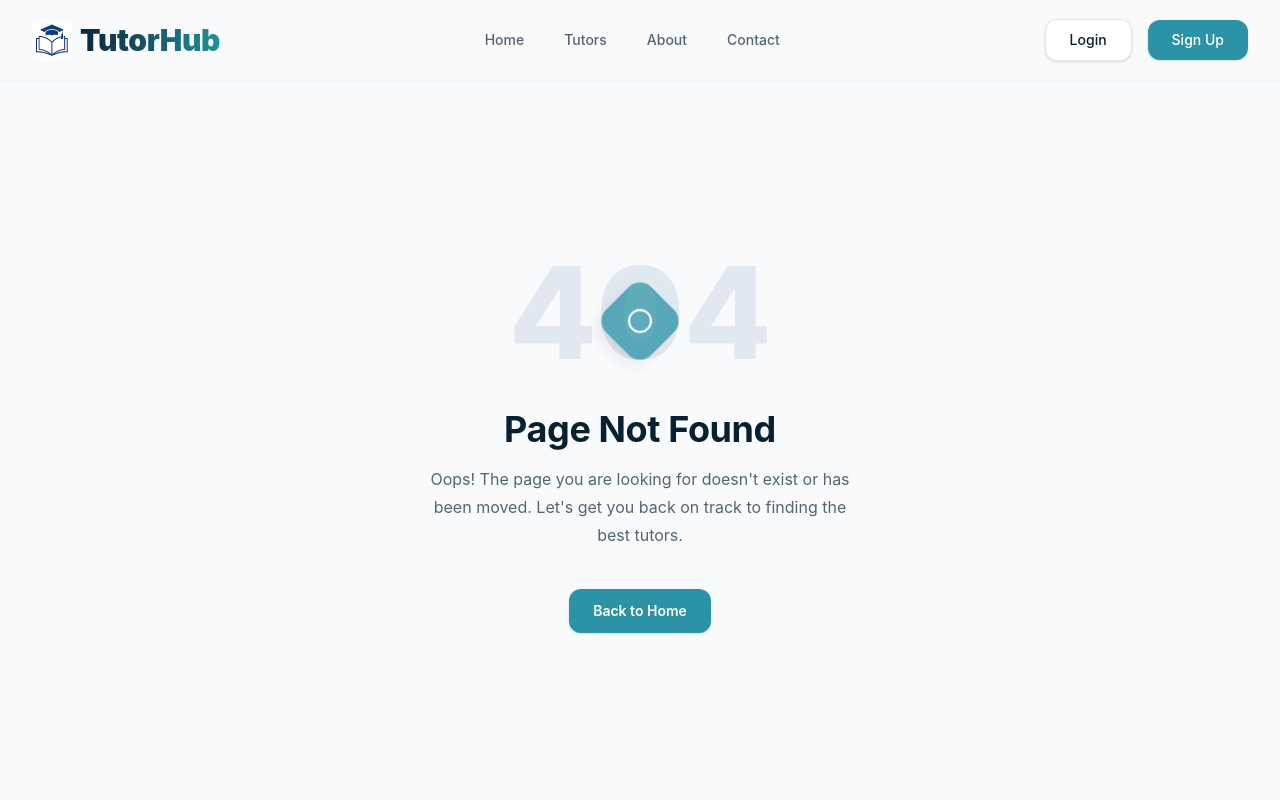
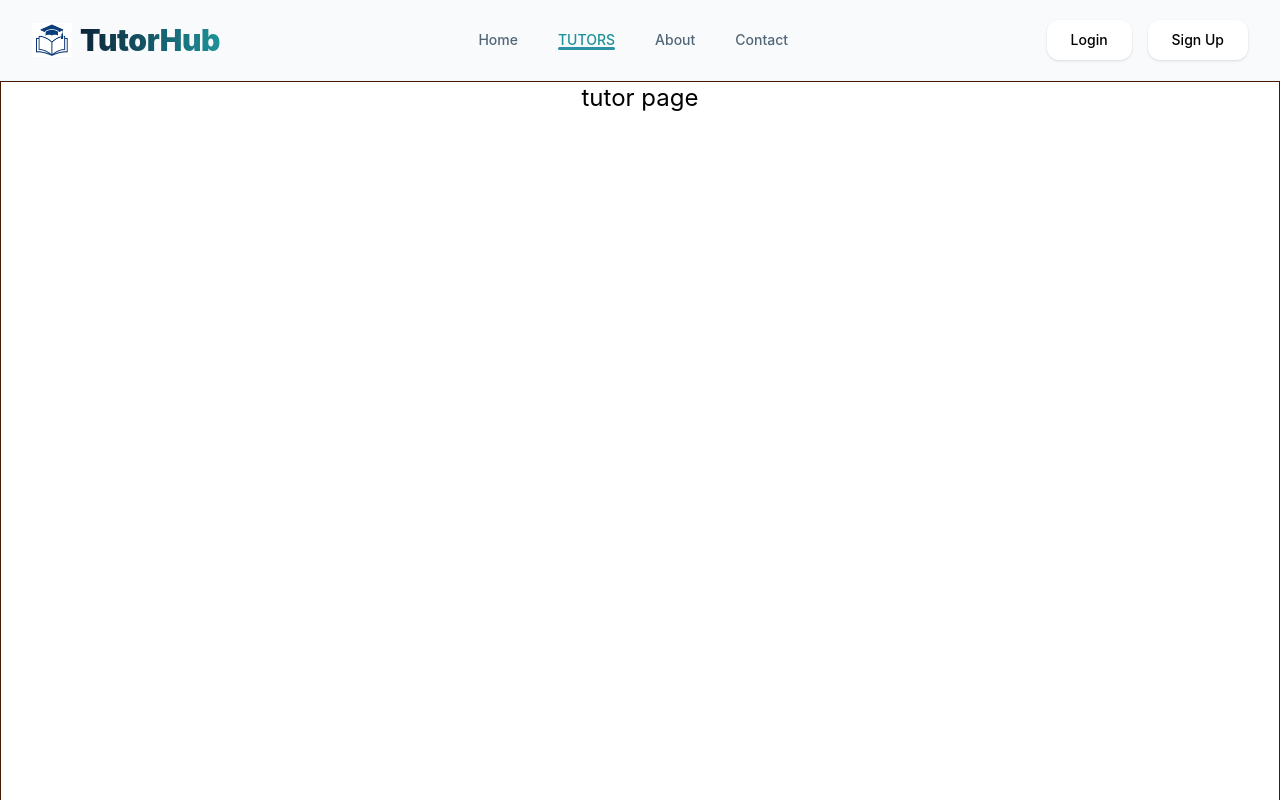
Before and after one commit to arinsarker07-oss/Tutor-Hub, a Next.js app: page /tutors in a window 1280 px wide. Before the commit this address had no page. Shown: the top 800 px of the page. Built offline with nearby package versions, Linux system fonts and the light colour scheme.

Commit message:
framer motion install and apply

```diff
--- a/package.json
+++ b/package.json
@@ -11,6 +11,7 @@
   "dependencies": {
     "class-variance-authority": "^0.7.1",
     "flowbite": "^4.0.2",
+    "framer-motion": "^12.39.0",
     "next": "16.2.6",
     "radix-ui": "^1.4.3",
     "react": "19.2.4",
--- /dev/null
+++ b/src/app/about/page.jsx
@@ -0,0 +1,11 @@
+import React from 'react';
+
+const AboutPage = () => {
+    return (
+        <div  className="border border-amber-950 h-screen text-2xl text-center">
+            about page
+        </div>
+    );
+};
+
+export default AboutPage;
--- a/src/app/not-found.jsx
+++ b/src/app/not-found.jsx
@@ -1,8 +1,10 @@
 import React from "react"
 import Link from "next/link"
+import { PageWrapper } from "@/components/PageWrapper"
 
 export default function NotFound() {
   return (
+    <PageWrapper>
       <div className="flex min-h-[calc(100vh-80px)] flex-col items-center justify-center bg-[#f8fafc] px-6 text-center">
         <div className="mx-auto max-w-md">
           <div className="relative flex justify-center mb-8">
@@ -34,5 +36,7 @@ export default function NotFound() {
 
         </div>
       </div>
+    </PageWrapper>
+
   )
 }
--- /dev/null
+++ b/src/app/tutors/page.jsx
@@ -0,0 +1,11 @@
+import React from 'react';
+
+const TutorPage = () => {
+    return (
+       <div  className="border border-amber-950 h-screen text-2xl text-center">
+            tutor page
+        </div>
+    );
+};
+
+export default TutorPage;
--- a/src/components/Navber.jsx
+++ b/src/components/Navber.jsx
@@ -4,11 +4,10 @@ import Link from "next/link"
 import { MobileMenu } from "./MobileMenu"
 import Image from "next/image"
 import { usePathname } from "next/navigation"
+import { motion } from "framer-motion"
 
-export  function Navbar() {
-    const pathname= usePathname()
-    console.log(pathname);
-
+export function Navbar() {
+    const pathname = usePathname()
     const navLinks = [
         { name: "Home", href: "/" },
         { name: "Tutors", href: "/tutors" },
@@ -36,27 +35,38 @@ export  function Navbar() {
 
                     {/* Nav Links for Desktop */}
                     <div className="hidden md:flex items-center space-x-10">
-                        {navLinks.map((link) => (
+                        {navLinks.map((link) => {
+                            const isActive = pathname === link.href
+                            return (
                                 <Link
                                     key={link.href}
                                     href={link.href}
-                                className="text-sm font-medium text-[#526677] transition-colors hover:text-[#2c93a6]"
+                                    className={`${isActive ? " uppercase text-[#1D9299]" : "text-[#526677]"} relative text-sm font-medium  transition-colors hover:text-[#2c93a6]`}
                                 >
                                     {link.name}
+                                    {isActive && (
+                                        <motion.div
+                                            layoutId="activeUnderline"
+                                            className="absolute bottom-0 left-0 right-0 h-[3px] bg-[#2c93a6] rounded-full"
+                                            transition={{ type: "spring", stiffness: 300, damping: 30 }}
+                                        />
+                                    )}
                                 </Link>
-                        ))}
+                            )
+
+                        })}
                     </div>
 
                     {/* Buttons for Desktop */}
                     <div className="hidden md:flex items-center space-x-4">
                         <Link href="/login">
-                            <button className="rounded-xl border border-slate-200 bg-white px-6 py-2.5 text-sm font-medium text-[#072133] transition-all hover:bg-slate-50 shadow-sm">
+                            <button className={`rounded-xl ${pathname === "/login" ? "bg-[#2c93a6] text-white" : "bg-white"}  px-6 py-2.5 text-sm font-medium  transition-all hover:bg-[#237888] hover:text-white shadow-sm`}>
                                 Login
                             </button>
                         </Link>
 
-                        <Link href="/register">
-                            <button className="rounded-xl bg-[#2c93a6] px-6 py-2.5 text-sm font-medium text-white transition-all hover:bg-[#237888] shadow-sm">
+                        <Link href="/signup">
+                            <button className={`rounded-xl ${pathname === "/signup" ? "bg-[#2c93a6] text-white" : "bg-white"}  px-6 py-2.5 text-sm font-medium  transition-all hover:bg-[#237888] hover:text-white shadow-sm`}>
                                 Sign Up
                             </button>
                         </Link>
--- /dev/null
+++ b/src/components/PageWrapper.jsx
@@ -0,0 +1,19 @@
+// src/components/PageWrapper.jsx
+"use client"
+
+import React from "react"
+import { motion } from "framer-motion"
+
+export function PageWrapper({ children }) {
+  return (
+    <motion.div
+      initial={{ opacity: 0, x: 20 }}     // পেজ শুরু হওয়ার সময় ডানপাশে একটু সরে থাকবে এবং অদৃশ্য থাকবে
+      animate={{ opacity: 1, x: 0 }}      // স্মুথভাবে বামে এসে নিজের জায়গায় সেট হবে
+      exit={{ opacity: 0, x: -20 }}       // পেজ থেকে চলে যাওয়ার সময় বামে স্লাইড হয়ে যাবে
+      transition={{ duration: 0.4, ease: "easeInOut" }} // অ্যানিমেশনের গতি এবং স্মুথনেস
+      className="w-full"
+    >
+      {children}
+    </motion.div>
+  )
+}
```
Also changed, not shown: 1 other file (tests, documents, lock files or other folders). Lines whose indentation alone changed are shown as unchanged.
